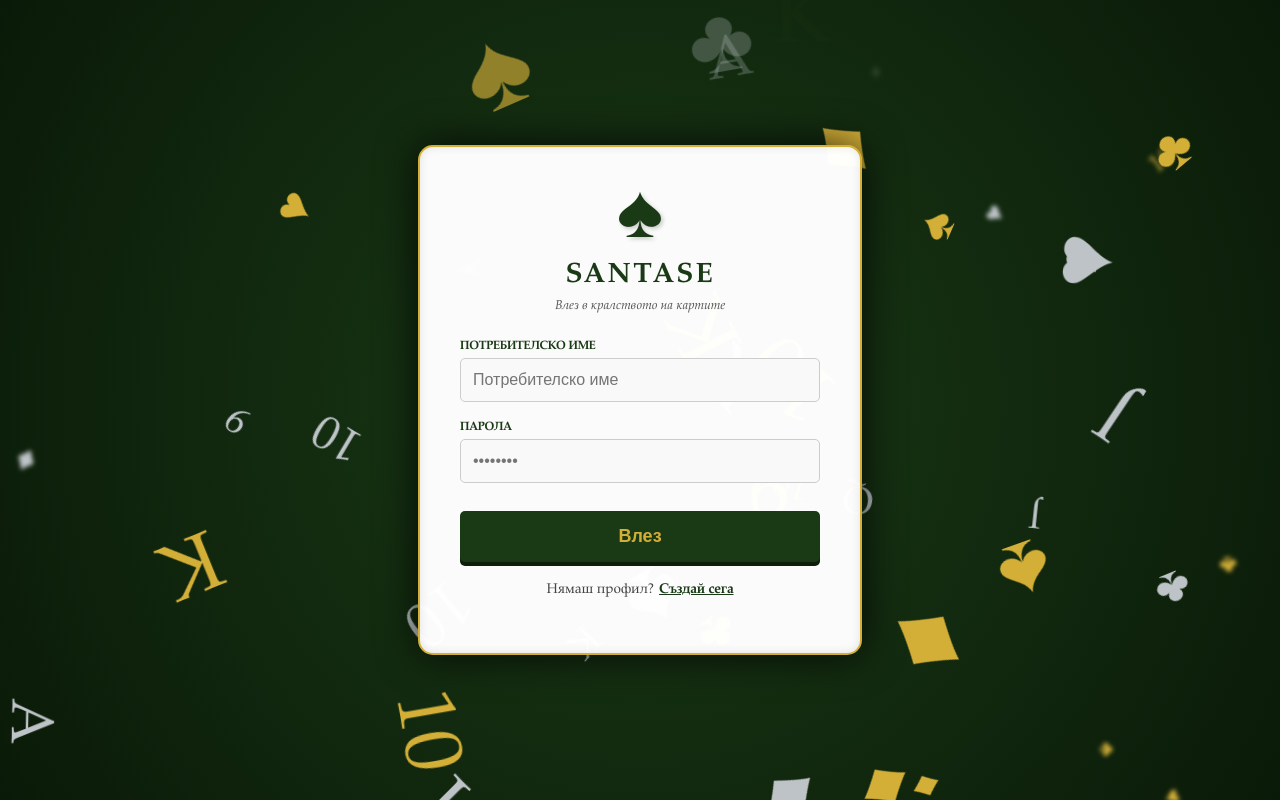
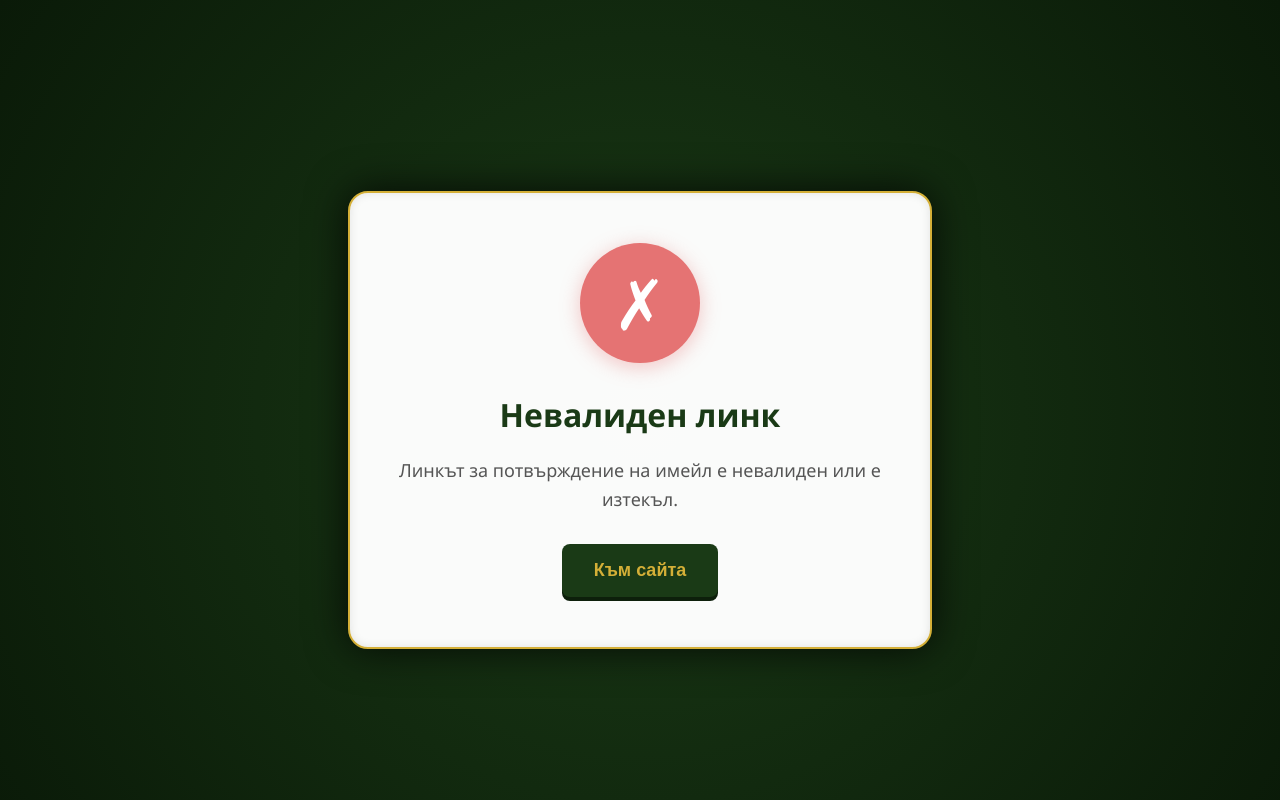
Before and after one commit to BlagovestKirilov/deck.bg-frontend, a React (Vite) app: page /confirmation-invalid in a window 1280 px wide. Built offline with nearby package versions, Linux system fonts and the light colour scheme.

Commit message:
Added confirmation invalid page.

```diff
--- a/src/App.tsx
+++ b/src/App.tsx
@@ -4,6 +4,7 @@ import { useAuthContext } from './context/AuthContext';
 import AuthPage from './components/AuthPage';
 import SantaseGame from './components/SantaseGame';
 import ConfirmationSuccess from './components/ConfirmationSuccess';
+import ConfirmationInvalid from './components/ConfirmationInvalid';
 
 const App: React.FC = () => {
     const { isAuthenticated} = useAuthContext();
@@ -14,6 +15,10 @@ const App: React.FC = () => {
                 <Route
                     path="/confirmation-success"
                     element={<ConfirmationSuccess />}
+                />
+                <Route
+                    path="/confirmation-invalid"
+                    element={<ConfirmationInvalid />}
                 />
                 <Route
                     path="*"
--- /dev/null
+++ b/src/components/ConfirmationInvalid.tsx
@@ -0,0 +1,167 @@
+import React, { useEffect, useState, useRef } from 'react';
+import { useNavigate } from 'react-router-dom';
+
+const ConfirmationInvalid: React.FC = () => {
+    const navigate = useNavigate();
+    const [windowWidth, setWindowWidth] = useState(typeof window !== 'undefined' ? window.innerWidth : 1024);
+    const styleAddedRef = useRef(false);
+
+    useEffect(() => {
+        const handleResize = () => {
+            setWindowWidth(window.innerWidth);
+        };
+
+        window.addEventListener('resize', handleResize);
+        return () => window.removeEventListener('resize', handleResize);
+    }, []);
+
+    // Add CSS animation only once
+    useEffect(() => {
+        if (typeof document !== 'undefined' && !styleAddedRef.current) {
+            const existingStyle = document.getElementById('confirmation-invalid-animation');
+            if (!existingStyle) {
+                const style = document.createElement('style');
+                style.id = 'confirmation-invalid-animation';
+                style.innerHTML = `
+                    @keyframes scaleIn {
+                        from {
+                            transform: scale(0);
+                            opacity: 0;
+                        }
+                        to {
+                            transform: scale(1);
+                            opacity: 1;
+                        }
+                    }
+                `;
+                document.head.appendChild(style);
+                styleAddedRef.current = true;
+            }
+        }
+    }, []);
+
+    const isMobile = windowWidth <= 768;
+    const isSmallMobile = windowWidth <= 480;
+
+    const handleGoToLogin = () => {
+        navigate('/');
+    };
+
+    return (
+        <div style={styles.container}>
+            <div style={{
+                ...styles.card,
+                padding: isSmallMobile ? '30px 20px' : isMobile ? '40px 30px' : '50px 40px',
+                maxWidth: isSmallMobile ? '90%' : isMobile ? '400px' : '500px',
+            }}>
+                <div style={{
+                    ...styles.iconContainer,
+                    width: isSmallMobile ? '80px' : isMobile ? '100px' : '120px',
+                    height: isSmallMobile ? '80px' : isMobile ? '100px' : '120px',
+                    fontSize: isSmallMobile ? '50px' : isMobile ? '60px' : '70px',
+                }}>
+                    ✗
+                </div>
+
+                <h1 style={{
+                    ...styles.title,
+                    fontSize: isSmallMobile ? '24px' : isMobile ? '28px' : '32px',
+                    marginTop: isSmallMobile ? '20px' : '30px',
+                }}>
+                    Невалиден линк
+                </h1>
+
+                <p style={{
+                    ...styles.message,
+                    fontSize: isSmallMobile ? '14px' : isMobile ? '16px' : '18px',
+                    marginTop: isSmallMobile ? '15px' : '20px',
+                }}>
+                    Линкът за потвърждение на имейл е невалиден или е изтекъл.
+                </p>
+
+                <button
+                    onClick={handleGoToLogin}
+                    style={{
+                        ...styles.button,
+                        padding: isSmallMobile ? '12px 24px' : isMobile ? '14px 28px' : '16px 32px',
+                        fontSize: isSmallMobile ? '14px' : isMobile ? '16px' : '18px',
+                        marginTop: isSmallMobile ? '25px' : '30px',
+                    }}
+                    onMouseEnter={(e) => {
+                        e.currentTarget.style.backgroundColor = '#0d1f0b';
+                        e.currentTarget.style.transform = 'translateY(-2px)';
+                    }}
+                    onMouseLeave={(e) => {
+                        e.currentTarget.style.backgroundColor = '#1a3a16';
+                        e.currentTarget.style.transform = 'translateY(0)';
+                    }}
+                >
+                    Към сайта
+                </button>
+            </div>
+        </div>
+    );
+};
+
+const styles: { [key: string]: React.CSSProperties } = {
+    container: {
+        display: 'flex',
+        justifyContent: 'center',
+        alignItems: 'center',
+        minHeight: '100vh',
+        background: 'radial-gradient(circle, #1a3a16 0%, #0a1a08 100%)',
+        fontFamily: "'Segoe UI', Tahoma, Geneva, Verdana, sans-serif",
+        padding: '20px',
+    },
+    card: {
+        backgroundColor: 'rgba(255, 255, 255, 0.98)',
+        borderRadius: '20px',
+        boxShadow: '0 0 40px rgba(0,0,0,0.8), inset 0 0 10px rgba(0,0,0,0.1)',
+        textAlign: 'center',
+        border: '2px solid #d4af37',
+        maxWidth: '500px',
+        width: '100%',
+    },
+    iconContainer: {
+        width: '120px',
+        height: '120px',
+        borderRadius: '50%',
+        backgroundColor: '#e57373',
+        display: 'flex',
+        alignItems: 'center',
+        justifyContent: 'center',
+        margin: '0 auto',
+        color: 'white',
+        fontSize: '70px',
+        fontWeight: 'bold',
+        boxShadow: '0 4px 20px rgba(229, 115, 115, 0.4)',
+        animation: 'scaleIn 0.5s ease-out',
+    },
+    title: {
+        margin: '30px 0 0 0',
+        color: '#1a3a16',
+        fontWeight: 'bold',
+        fontSize: '32px',
+    },
+    message: {
+        margin: '20px 0 0 0',
+        color: '#555',
+        lineHeight: '1.6',
+        fontSize: '18px',
+    },
+    button: {
+        padding: '16px 32px',
+        backgroundColor: '#1a3a16',
+        color: '#d4af37',
+        border: 'none',
+        borderRadius: '8px',
+        fontSize: '18px',
+        fontWeight: 'bold',
+        cursor: 'pointer',
+        boxShadow: '0 4px 0 #0d1f0b',
+        transition: 'all 0.3s ease',
+        marginTop: '30px',
+    },
+};
+
+export default ConfirmationInvalid;
```
